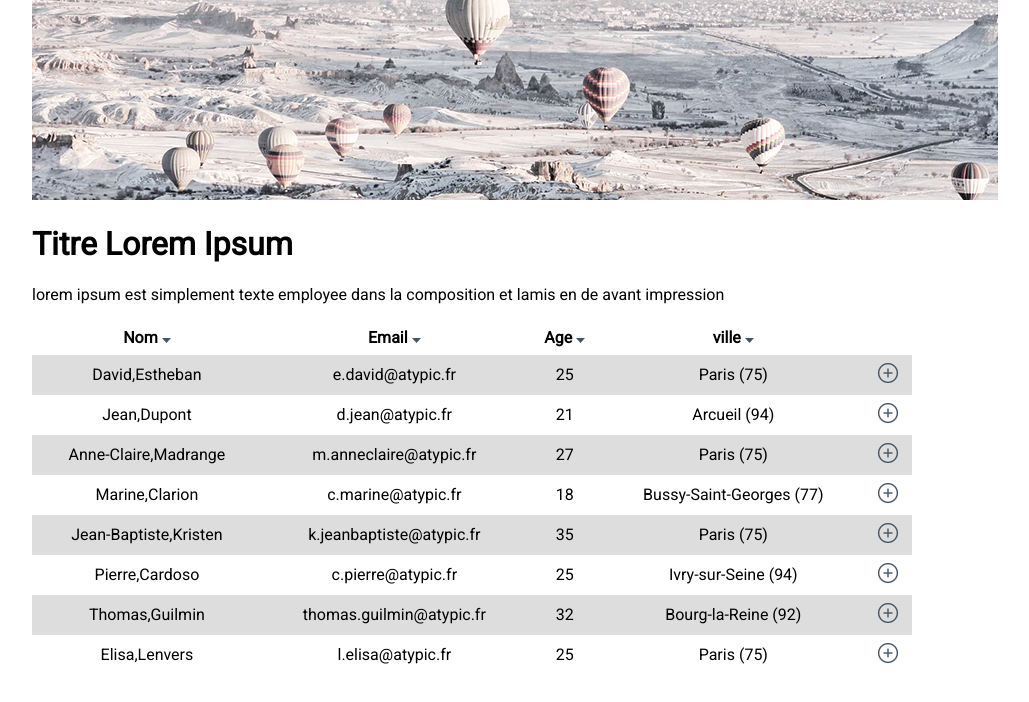
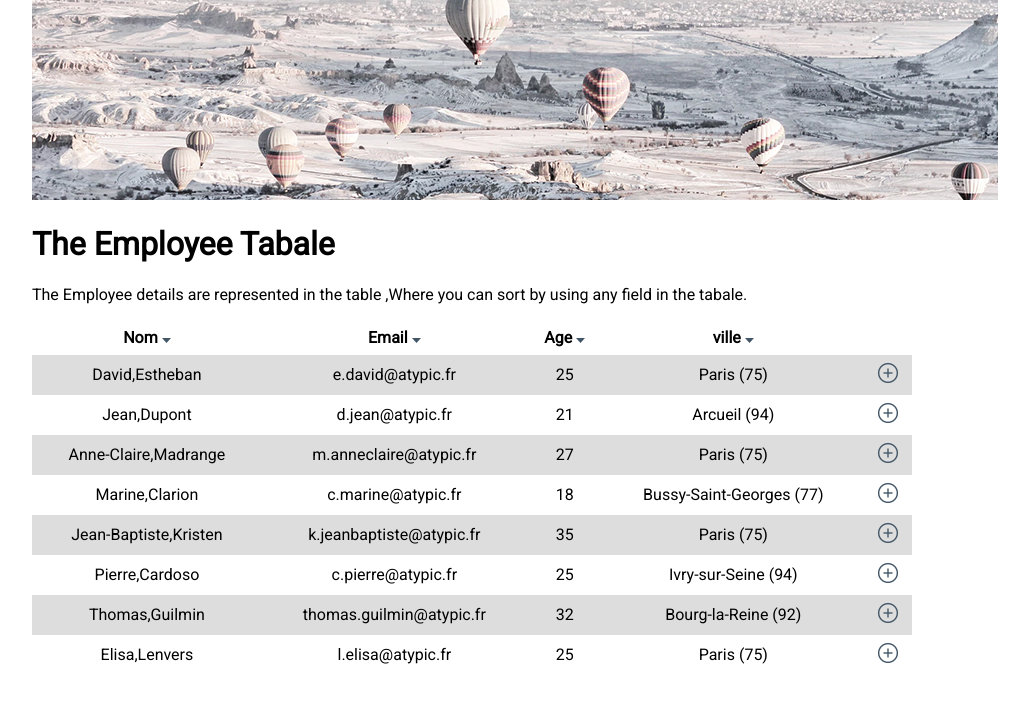
Before and after one commit to srikanthkarra376/Employee_Data, a plain HTML site: page index.html in a window 1280 px wide. Shown: the whole page, without its empty margins (168-1197 px from the left). Drawn offline with Linux system fonts and the light colour scheme.

Commit message:
changed the data

```diff
--- a/index.html
+++ b/index.html
@@ -14,8 +14,8 @@
     <img src="./images/header_background.jpg">
 </header>
 <main>
-  <h1>Titre Lorem Ipsum</h1>
-  <p>lorem ipsum est simplement texte employee dans la composition et  lamis en de avant impression</p>
+  <h1>The Employee Tabale</h1>
+  <p>The Employee details are represented in the table ,Where  you can sort by using any field in the tabale.</p>
   <table id="myTable">
     <thead>
         <th title="sort by nom">Nom<img src="./images/picto_triangle_active.png"></th>
```
